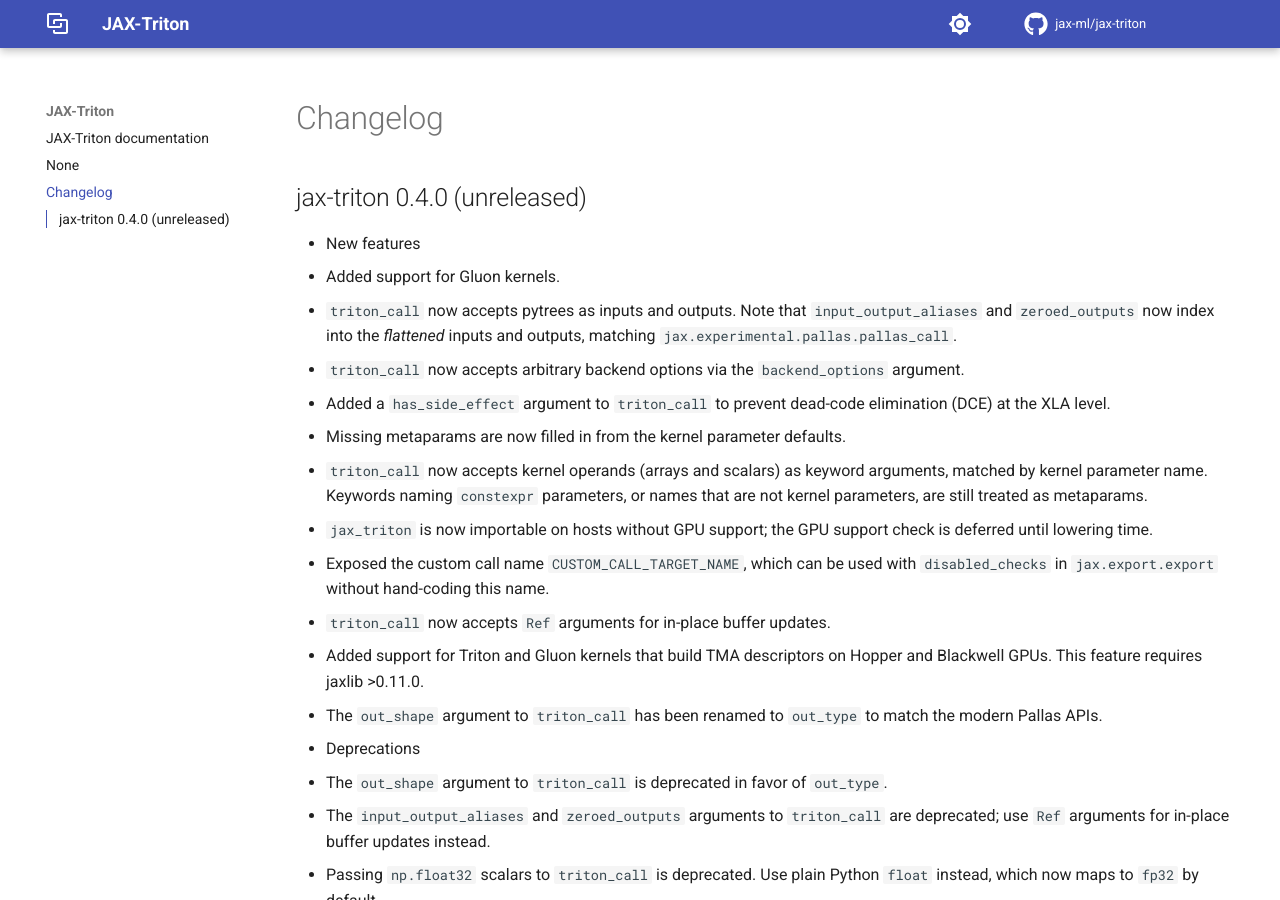
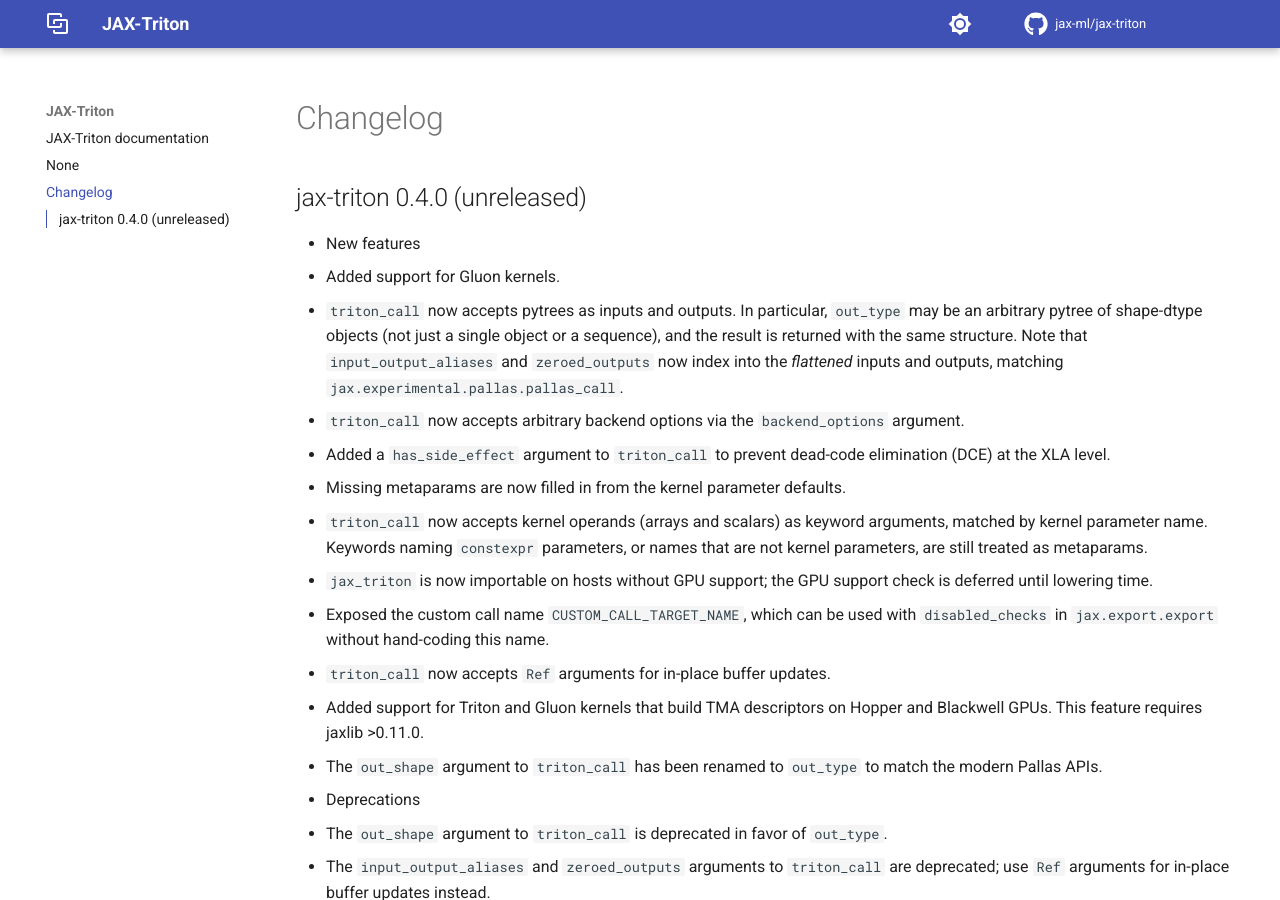
Before and after one commit to jax-ml/jax-triton, an MkDocs documentation site: the page built from docs/changelog.md, in a window 1280 px wide and 900 px high. Built offline with MkDocs 1.6.1 and Material for MkDocs 9.7.7, drawn with Linux system fonts in a browser that asks for light colours; comment, search, counter and statistics services are not loaded.

Commit message:
Clarified that `out_type=` can be an arbitrary pytree
PiperOrigin-RevId: 964221466

```diff
--- a/docs/changelog.md
+++ b/docs/changelog.md
@@ -8,9 +8,12 @@
 
 * New features
   * Added support for Gluon kernels.
-  * `triton_call` now accepts pytrees as inputs and outputs. Note that
-    `input_output_aliases` and `zeroed_outputs` now index into the *flattened*
-    inputs and outputs, matching `jax.experimental.pallas.pallas_call`.
+  * `triton_call` now accepts pytrees as inputs and outputs. In particular,
+    `out_type` may be an arbitrary pytree of shape-dtype objects (not just a
+    single object or a sequence), and the result is returned with the same
+    structure. Note that `input_output_aliases` and `zeroed_outputs` now index
+    into the *flattened* inputs and outputs, matching
+    `jax.experimental.pallas.pallas_call`.
   * `triton_call` now accepts arbitrary backend options via the
     `backend_options` argument.
   * Added a `has_side_effect` argument to `triton_call` to prevent dead-code
```
Also changed, not shown: 2 other files.
